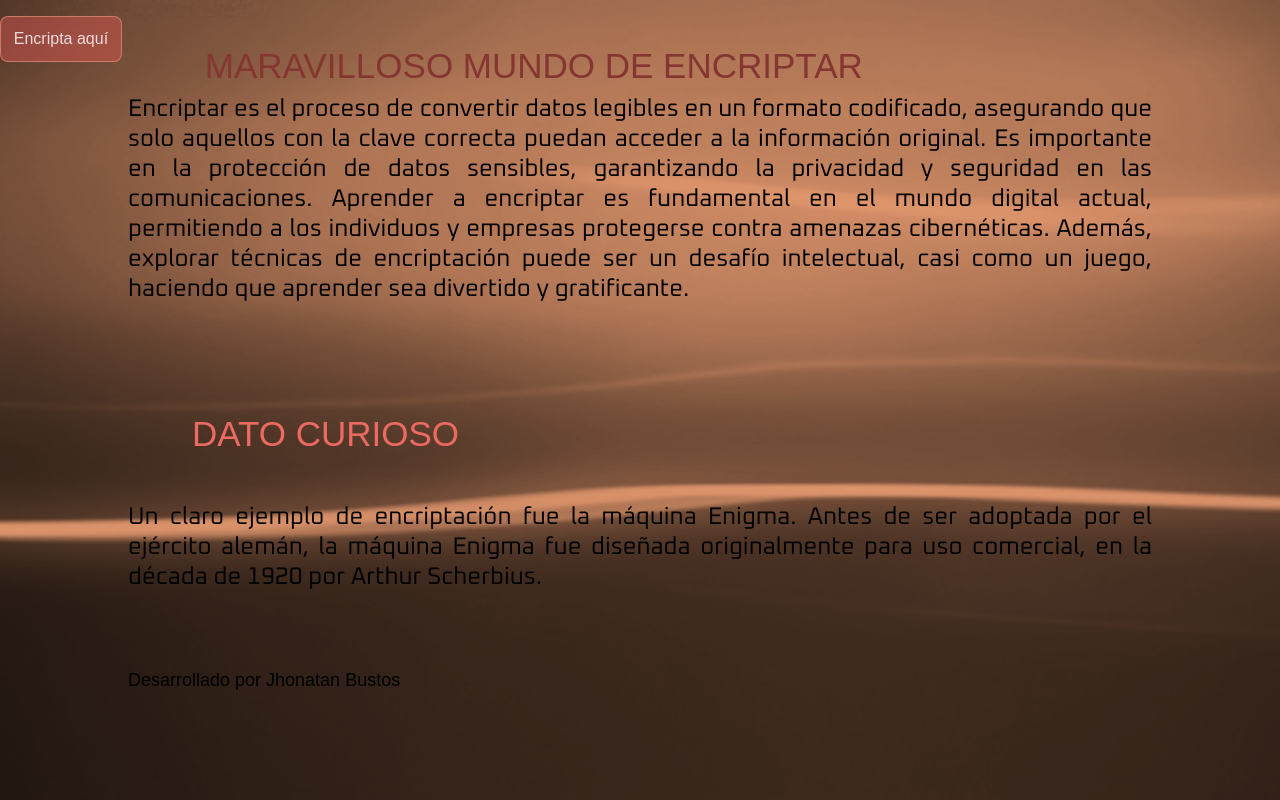
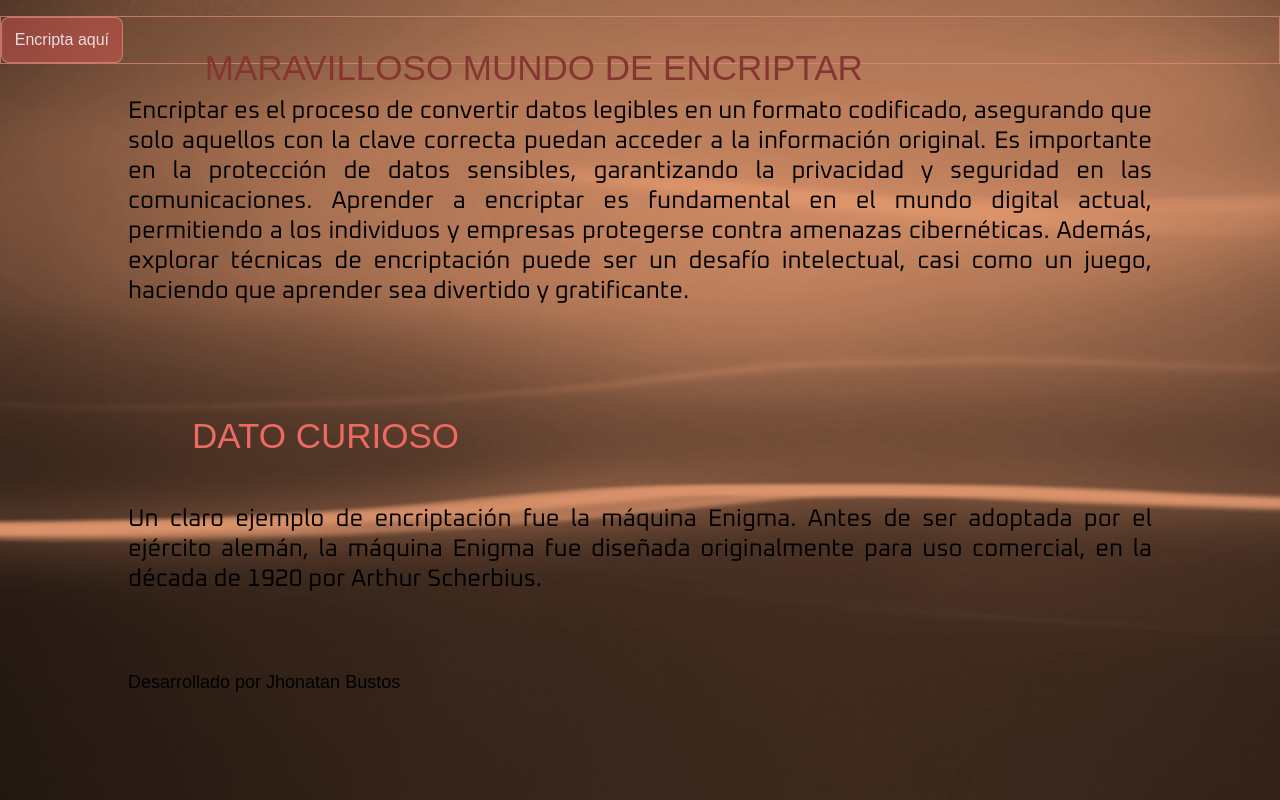
Before and after one commit to Manizonero/Encriptador-jbb, a plain HTML site: page index.html in a window 1280 px wide. Drawn offline with Linux system fonts and the light colour scheme; a web font is replaced by a local one.

Commit message:
cambio colo

```diff
--- a/Styles.Css
+++ b/Styles.Css
@@ -16,6 +16,7 @@ body {
     display: flex;
     position: relative;
     top: 2%;
+    border: 1px solid #df8c77bb;
 }
 
 .navpag_link {
```
